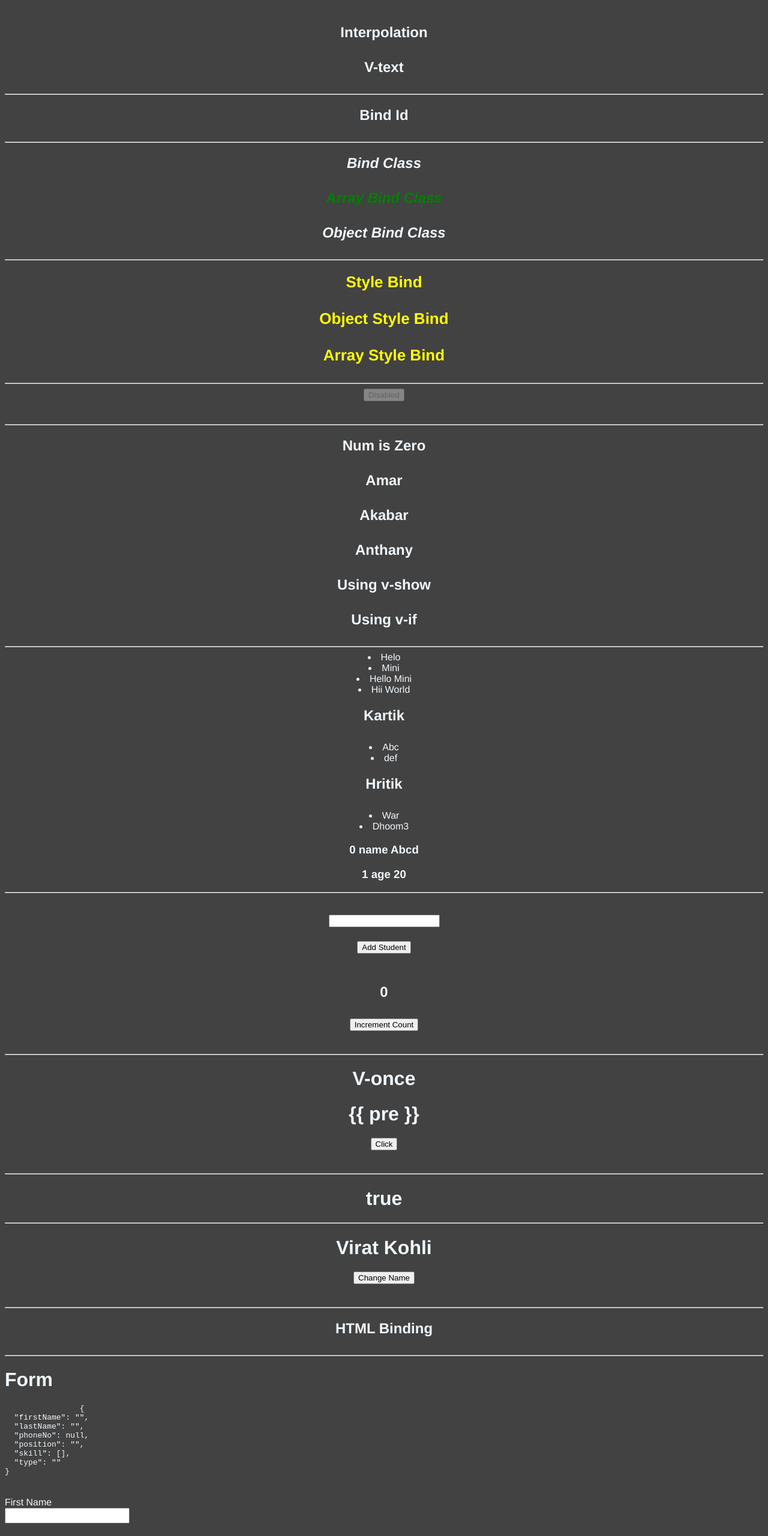
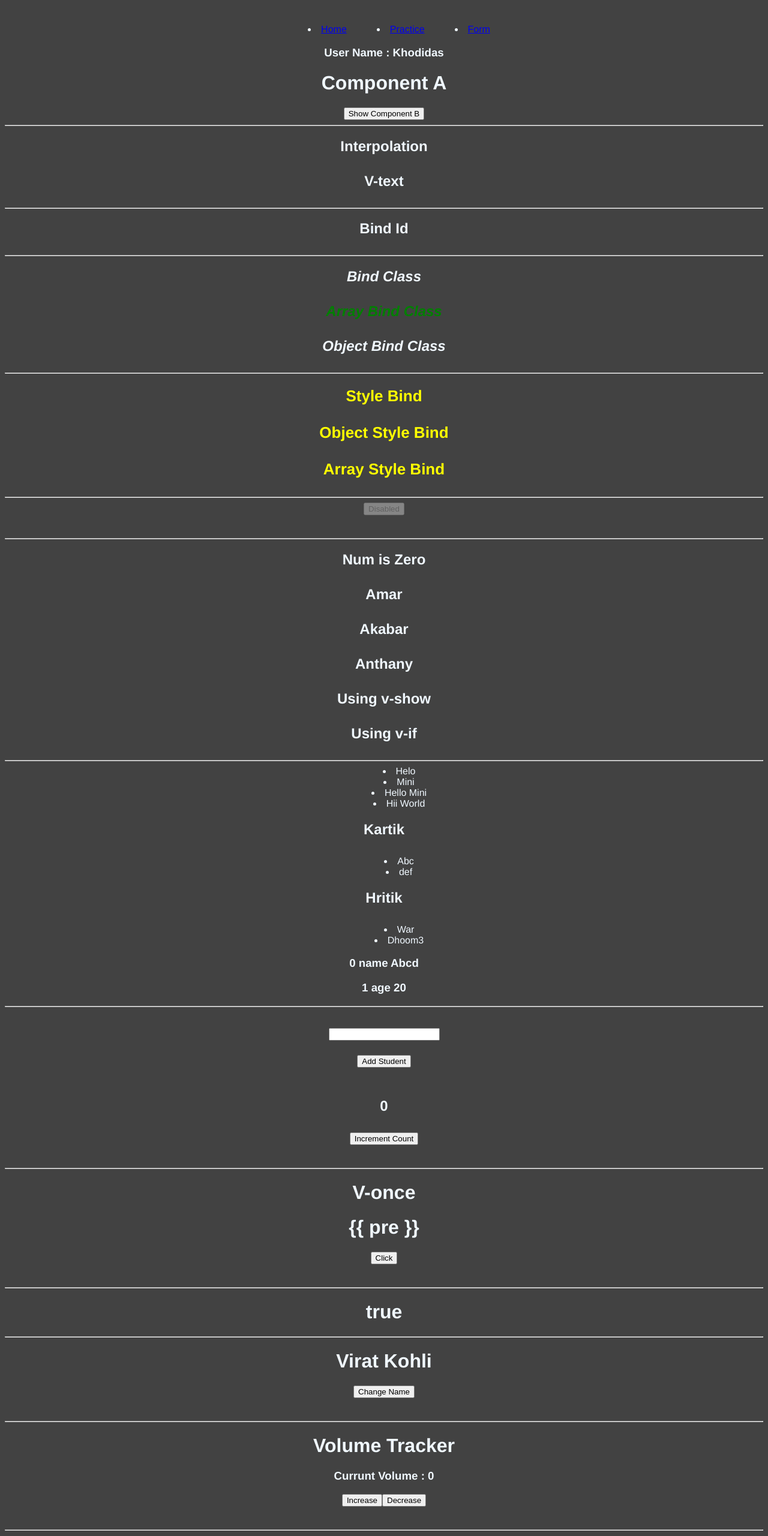
Before and after one commit to khodidasgamdha/Cybercom-Creation, a Vue app in the folder practice/: page /#/practice in a window 1280 px wide. Shown: the part 20-2581 px from the top of the page at 60% size. Built offline with nearby package versions, Linux system fonts and the light colour scheme.

Commit message:
watchers, props, provide, inject, filter

```diff
--- a/practice/package.json
+++ b/practice/package.json
@@ -9,7 +9,8 @@
   },
   "dependencies": {
     "core-js": "^3.6.5",
-    "vue": "^2.6.11"
+    "vue": "^2.6.11",
+    "vue-router": "^3.5.1"
   },
   "devDependencies": {
     "@vue/cli-plugin-babel": "~4.5.0",
--- a/practice/src/App.vue
+++ b/practice/src/App.vue
@@ -1,20 +1,40 @@
 <template>
     <div id="app">
-        <HelloWorld />
-        <Form />
+        <div id="nav">
+            <li>
+                <router-link to="/">Home</router-link>
+            </li>
+            <li>
+                <router-link to="/practice">Practice</router-link>
+            </li>
+            <li>
+                <router-link to="/form">Form</router-link>
+            </li>
+        </div>
+        <h3>User Name : {{ username }}</h3>
+        <componentA />
+        <router-view></router-view>
     </div>
 </template>
 
 <script>
-import HelloWorld from "./components/HelloWorld.vue";
-import Form from './components/Form'
+import componentA from './components/component-A'
 
 export default {
     name: "App",
+    data() {
+        return {
+            username: 'Khodidas'
+        }
+    },
     components: {
-        HelloWorld,
-        Form
+        componentA
     },
+    provide() {
+        return {
+            name: this.username
+        }
+    }
 };
 </script>
 
@@ -30,4 +50,11 @@ body {
     background-color: rgb(66, 66, 66);
     text-align: center;
 }
+#nav {
+    display: flex;
+    justify-content: center;
+}
+li {
+    margin-left: 50px;
+}
 </style>
--- a/practice/src/components/Form.vue
+++ b/practice/src/components/Form.vue
@@ -1,5 +1,6 @@
 <template>
     <div>
+        <Home id="abcd" name='Khodidas' :like='50' />
 
         <!-- show form daat -->
         <div>
@@ -84,8 +85,13 @@
 </template>
 
 <script>
+import Home from './Home'
+
 export default {
     name: 'Form',
+    components: {
+        Home,
+    },
     data() {
         return {
             formData: {
@@ -113,7 +119,6 @@ export default {
 <style scoped>
 div {
     margin: 20px auto;
-    text-align: left;
 }
 #firstName,
 #lastName,
@@ -124,5 +129,6 @@ div {
 }
 label {
     display: flex;
+    justify-content: center;
 }
 </style>
--- a/practice/src/components/HelloWorld.vue
+++ b/practice/src/components/HelloWorld.vue
@@ -1,6 +1,7 @@
 <template>
     <div>
         <!-- binding -->
+        <hr>
         <h2>{{ name }}</h2>
         <h2 v-text="text"></h2>
         <hr />
@@ -94,8 +95,16 @@
         <h1>{{ fullNm }}</h1>
         <button @click="changeName">Change Name</button><hr>
 
+        <!-- watchers -->
+        <h1>Volume Tracker</h1>
+        <h3>Currunt Volume : {{ volume }}</h3>
+        <div>
+            <button @click="volume += 2">Increase</button>
+            <button @click="volume -= 2">Decrease</button>
+        </div><hr>
+
         <!-- raw html -->
-        <h2 v-html="html"></h2><hr>
+        <h2 v-html="html"></h2>
     </div>
 </template>
 
@@ -138,7 +147,8 @@ export default {
             on: 'V-once',
             pre: 'v-pre',
             a: 'Virat',
-            b: 'Kohli'
+            b: 'Kohli',
+            volume: 0
         };
     },
     methods: {
@@ -172,11 +182,18 @@ export default {
                 this.b = name[1]
             }
         }
+    },
+    watch: {
+        volume(newValue, oldValue) {
+            if(newValue > oldValue && newValue === 16) {
+                alert('Higher Volumn Danger for Ear !!');
+            }
+        }
     }
 };
 </script>
 
-<style>
+<style scoped>
 h2,
 button {
     margin-bottom: 30px;
--- /dev/null
+++ b/practice/src/components/Home.vue
@@ -0,0 +1,22 @@
+<template>
+<div>
+    <h1 v-bind="$attrs">Hello, {{name}} : Like {{like}}</h1>
+</div>
+</template>
+
+<script>
+export default {
+    name: 'Home',
+    props: {
+        name: {
+            default: 'default Name'
+        },
+        like: Number
+    },
+    inheritAttrs: false
+}
+</script>
+
+<style>
+
+</style>
--- /dev/null
+++ b/practice/src/components/component-A.vue
@@ -0,0 +1,32 @@
+<template>
+    <div>
+        <h1>Component A</h1>
+        <button @click="popup = true">Show Component B</button>
+        <componentB v-show="popup" @close='cls' />
+    </div>
+</template>
+
+<script>
+import componentB from "./component-B";
+
+export default {
+    name: "componentA",
+    components: {
+        componentB,
+    },
+    data() {
+        return {
+            popup: false
+        }
+    },
+    methods: {
+        cls(name) {
+            this.popup = false;
+            console.log(name);
+        }
+    }
+};
+</script>
+
+<style>
+</style>
--- /dev/null
+++ b/practice/src/components/component-B.vue
@@ -0,0 +1,32 @@
+<template>
+    <div>
+        <h1>Component B</h1>
+        <h3>User Name : {{ name }}</h3>
+        <input type="text" v-model="nm">
+        <button @click="$emit('close', nm)">Hide Component</button>
+    </div>
+</template>
+
+<script>
+export default {
+    name: "componentB",
+    inject: ['name'],
+    data() {
+        return {
+            nm: '',
+        }
+    },
+    emits: {
+        close: (nm) => {
+            if(!nm) {
+                return false;
+            } else {
+                return true;
+            }
+        }
+    }
+};
+</script>
+
+<style>
+</style>
--- a/practice/src/main.js
+++ b/practice/src/main.js
@@ -1,8 +1,21 @@
 import Vue from 'vue'
 import App from './App.vue'
+import VueRouter from 'vue-router'
+import HelloWorld from './components/HelloWorld'
+import Form from './components/Form'
+
+Vue.use(VueRouter);
+const routes = [
+  { path: '/practice', component: HelloWorld },
+  { path: '/form', component: Form }
+]
+const router = new VueRouter({
+  routes
+})
 
 Vue.config.productionTip = false
 
 new Vue({
+  router: router,
   render: h => h(App),
 }).$mount('#app')
```
Also changed, not shown: practice/home.vue (deleted, +0 -37 lines), 1 other file (tests, documents, lock files or other folders).
